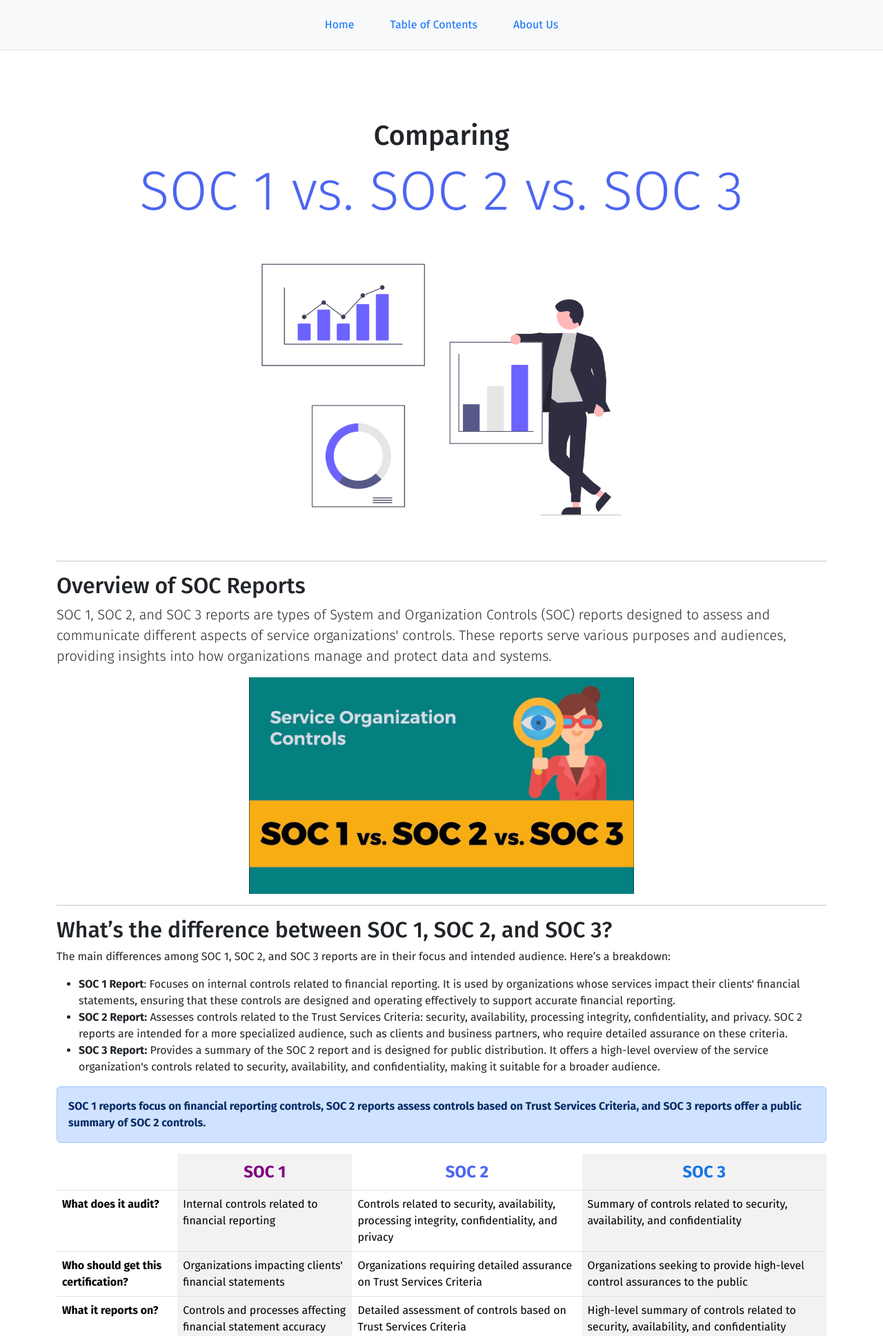
After one commit to jonnych6/CertificationWeb-2, a Flask app: page /comp_soc_all in a window 1280 px wide. The commit adds this page. Shown: the top 1937 px of the page at 69% size. Run offline with Flask 3, Linux system fonts and the light colour scheme.

Commit message:
complete comp_soc_all

```diff
--- a/app.py
+++ b/app.py
@@ -91,5 +91,9 @@ def comp_soc1_soc2():
 def comp_soc1_soc3():
     return render_template('/SOCx/comp_soc1_soc3.html')
 
+@app.route('/comp_soc_all')
+def comp_soc_all():
+    return render_template('/SOCx/comp_soc_all.html')
+
 if __name__ == '__main__':
     app.run(debug=True)
--- /dev/null
+++ b/templates/SOCx/comp_soc_all.html
@@ -0,0 +1,170 @@
+{% extends "layout.html" %} {% block title %}Resources{% endblock %} {% block
+content %}
+
+<div class="container text-center" style="margin-top: 100px">
+  <h1>Comparing</h1>
+  <h1 class="display-1" style="color: #4c65f0">SOC 1 vs. SOC 2 vs. SOC 3</h1>
+  <img
+    src="static/images/SOCx/comp_soc_all.png"
+    style="width: 60%; height: auto"
+  />
+  <hr />
+</div>
+
+<div class="container">
+  <div class="col">
+    <h2>Overview of SOC Reports</h2>
+    <p class="lead">
+      SOC 1, SOC 2, and SOC 3 reports are types of System and Organization
+      Controls (SOC) reports designed to assess and communicate different
+      aspects of service organizations' controls. These reports serve various
+      purposes and audiences, providing insights into how organizations manage
+      and protect data and systems.
+    </p>
+    <div style="display: flex; justify-content: center">
+      <img src="static\images\SOCx\comp_soc_all_1.jpg" style="width: 50%" />
+    </div>
+    <hr />
+    <h2>What’s the difference between SOC 1, SOC 2, and SOC 3?</h2>
+    <p>
+      The main differences among SOC 1, SOC 2, and SOC 3 reports are in their
+      focus and intended audience. Here’s a breakdown:
+    </p>
+    <ul>
+      <li>
+        <strong>SOC 1 Report</strong>: Focuses on internal controls related to
+        financial reporting. It is used by organizations whose services impact
+        their clients' financial statements, ensuring that these controls are
+        designed and operating effectively to support accurate financial
+        reporting.
+      </li>
+      <li>
+        <strong>SOC 2 Report:</strong> Assesses controls related to the Trust
+        Services Criteria: security, availability, processing integrity,
+        confidentiality, and privacy. SOC 2 reports are intended for a more
+        specialized audience, such as clients and business partners, who require
+        detailed assurance on these criteria.
+      </li>
+      <li>
+        <strong>SOC 3 Report:</strong> Provides a summary of the SOC 2 report
+        and is designed for public distribution. It offers a high-level overview
+        of the service organization's controls related to security,
+        availability, and confidentiality, making it suitable for a broader
+        audience.
+      </li>
+    </ul>
+    <div class="alert alert-primary" role="alert">
+      <strong
+        >SOC 1 reports focus on financial reporting controls, SOC 2 reports
+        assess controls based on Trust Services Criteria, and SOC 3 reports
+        offer a public summary of SOC 2 controls.</strong
+      >
+    </div>
+    <div class="d-flex justify-content-center">
+      <table class="table table-striped-columns table-hover">
+        <thead>
+          <tr>
+            <th scope="col"></th>
+            <th scope="col" class="comp_style_header" style="color: purple">
+              SOC 1
+            </th>
+            <th scope="col" class="comp_style_header" style="color: #4c65f0">
+              SOC 2
+            </th>
+            <th scope="col" class="comp_style_header" style="color: #1a73e8">
+              SOC 3
+            </th>
+          </tr>
+        </thead>
+        <tbody>
+          <tr>
+            <th scope="row">What does it audit?</th>
+            <td>Internal controls related to financial reporting</td>
+            <td>
+              Controls related to security, availability, processing integrity,
+              confidentiality, and privacy
+            </td>
+            <td>
+              Summary of controls related to security, availability, and
+              confidentiality
+            </td>
+          </tr>
+          <tr>
+            <th scope="row">Who should get this certification?</th>
+            <td>Organizations impacting clients' financial statements</td>
+            <td>
+              Organizations requiring detailed assurance on Trust Services
+              Criteria
+            </td>
+            <td>
+              Organizations seeking to provide high-level control assurances to
+              the public
+            </td>
+          </tr>
+          <tr>
+            <th scope="row">What it reports on?</th>
+            <td>
+              Controls and processes affecting financial statement accuracy
+            </td>
+            <td>
+              Detailed assessment of controls based on Trust Services Criteria
+            </td>
+            <td>
+              High-level summary of controls related to security, availability,
+              and confidentiality
+            </td>
+          </tr>
+          <tr>
+            <th scope="row">Who Wants to see the certification?</th>
+            <td>Clients and stakeholders focused on financial reporting</td>
+            <td>
+              Clients and business partners needing detailed control assurances
+            </td>
+            <td>
+              General public and clients seeking broad assurance on data
+              protection and operational controls
+            </td>
+          </tr>
+        </tbody>
+      </table>
+    </div>
+    <hr />
+    <h2>Which SOC Report is Right for You?</h2>
+    <div style="display: flex; justify-content: center">
+      <img
+        src="https://www.assurancelab.cpa/hubfs/Different%20SOC%20levels.png"
+        style="width: 50%"
+      />
+    </div>
+    <ul>
+      <li>
+        <strong>SOC 1 Report:</strong> Ideal if your services impact your
+        clients' financial operations. It provides assurance on financial
+        reporting controls and is necessary for organizations handling financial
+        transactions or processing payments.
+      </li>
+      <li>
+        <strong>SOC 2 Report:</strong> Best suited if you need to demonstrate
+        detailed controls related to security, availability, processing
+        integrity, confidentiality, and privacy. It is important for
+        organizations with sensitive data or complex systems requiring
+        comprehensive assurance.
+      </li>
+      <li>
+        <strong>SOC 3 Report:</strong> Appropriate for organizations aiming to
+        provide a high-level summary of their controls to a broad audience. It
+        is often used for public assurance and marketing purposes.
+      </li>
+    </ul>
+    <div class="alert alert-primary" role="alert">
+      <strong
+        >Your choice of SOC report should align with your organization’s needs
+        and objectives, as well as the requirements of your clients and
+        stakeholders. Evaluate the specific assurances needed to determine the
+        most suitable SOC report for your organization.</strong
+      >
+    </div>
+  </div>
+</div>
+
+{% endblock %}
--- a/templates/individual_certs/SOC1.html
+++ b/templates/individual_certs/SOC1.html
@@ -211,7 +211,11 @@ content %}
                     >SOC1 VS SOC3</a
                   >
                 </li>
-                <li class="list-group-item">SOC1 vs SOC2 vs SOC3</li>
+                <li class="list-group-item">
+                  <a href="{{ url_for('comp_soc_all') }}" class="card-link"
+                    >SOC 1 VS SOC 2 vs SOC 3</a
+                  >
+                </li>
               </ul>
             </div>
           </div>
```
Also changed, not shown: templates/SOCx/comp_soc1_soc2_soc3.html (deleted, +0 -150 lines), static/images/SOCx/comp_soc_all.png (added), static/images/SOCx/comp_soc_all_1.jpg (added).
